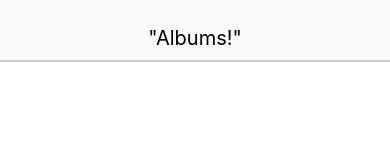
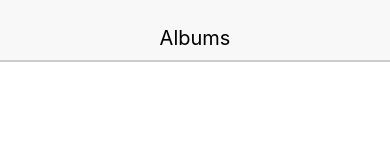
Before and after one commit to anavaleije/albums, a React Native app: screen / in a window 390 px wide. Shown: the top 160 px of the page. Built offline with nearby package versions, Linux system fonts and the light colour scheme.

Commit message:
Adding props to Header component

```diff
--- a/App.js
+++ b/App.js
@@ -6,7 +6,7 @@ export default class App extends React.Component {
   render() {
     return (
       <View>
-        <Header />
+        <Header headerText={'Albums'} />
       </View>
     );
   }
--- a/src/components/header.js
+++ b/src/components/header.js
@@ -1,11 +1,11 @@
 import React from 'react'
 import { Text, View } from 'react-native'
 
-const Header = () => {
+const Header = (props) => {
   const { textStyle, viewStyle } = styles;
   return (
     <View style={viewStyle}>
-      <Text style={textStyle}>"Albums!"</Text>
+      <Text style={textStyle}>{props.headerText}</Text>
     </View>
   );
 }
```
